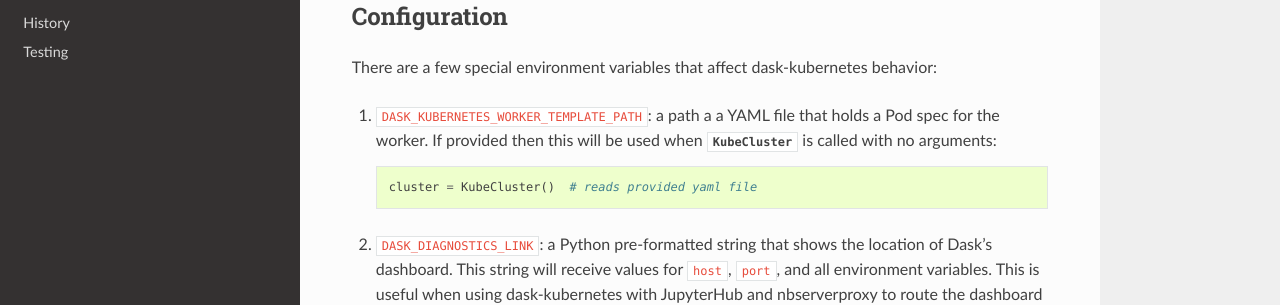
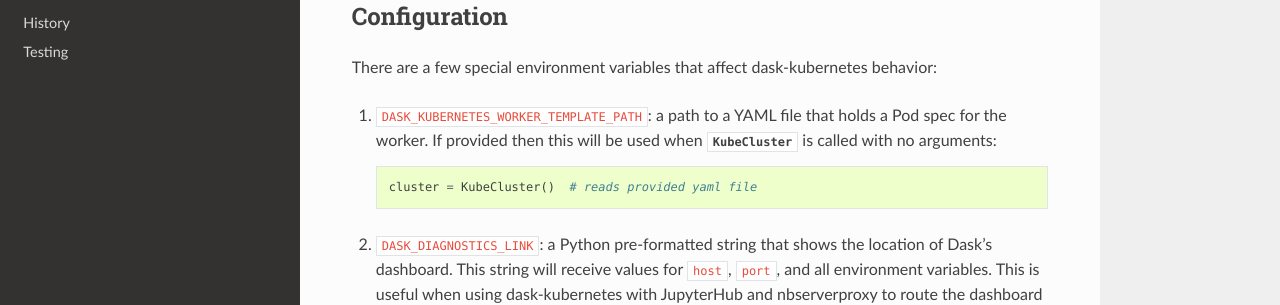
Before and after one commit to dask/dask-kubernetes, a Sphinx documentation site: the page built from doc/source/index.rst, in a window 1280 px wide and 900 px high, scrolled down 1185 px. Shown: the part 152-457 px from the top of the window. Built offline with Sphinx 7.4.7 and the Read the Docs theme 2.0.0, drawn with Linux system fonts in a browser that asks for light colours.

Commit message:
typo (#57)

```diff
--- a/doc/source/index.rst
+++ b/doc/source/index.rst
@@ -75,7 +75,7 @@ Configuration
 
 There are a few special environment variables that affect dask-kubernetes behavior:
 
-1.  ``DASK_KUBERNETES_WORKER_TEMPLATE_PATH``: a path a a YAML file that holds a
+1.  ``DASK_KUBERNETES_WORKER_TEMPLATE_PATH``: a path to a YAML file that holds a
     Pod spec for the worker.  If provided then this will be used when
     :obj:`KubeCluster` is called with no arguments::
 
```
